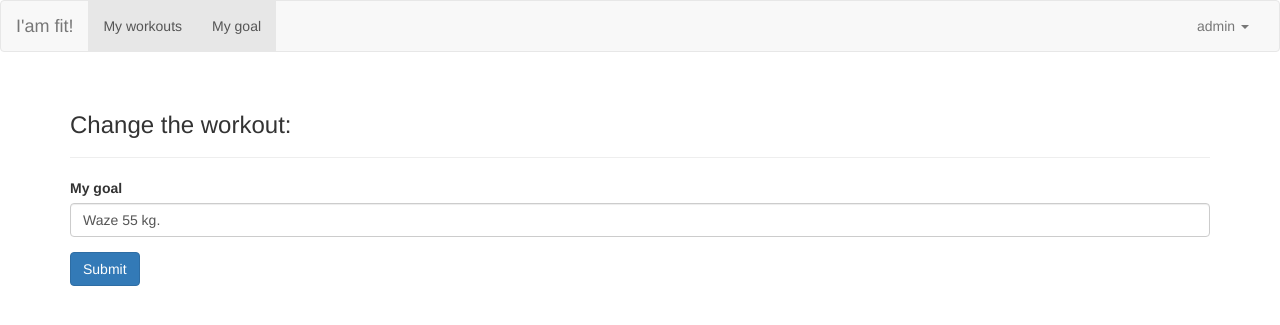
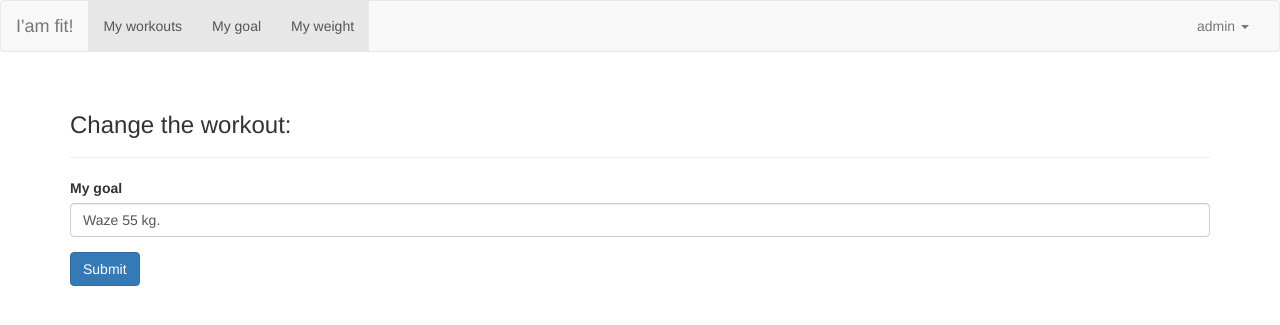
Before and after one commit to pbciesla/I-am-fit, a Django app: page /edit_goal/ in a window 1280 px wide. Shown: the top 325 px of the page. Run offline with Django 3.2, Linux system fonts and the light colour scheme; a user stored in the database is signed in; data comes from the database, SQL or seed files in the repository; both versions use the stored data as it was after the commit; some libraries are stand-ins or nearby versions.

Commit message:
Added ability to monitor the weight.

```diff
--- a/fits/forms.py
+++ b/fits/forms.py
@@ -1,7 +1,7 @@
 from django import forms
 
 # from bootstrap3_datepicker.widgets import DatePickerInput
-from .models import Workout, Goal
+from .models import Workout, Goal, Weight
 
 class WorkoutForm(forms.ModelForm):
   #  date_workout = forms.DateField(widget=DatePickerInput())
@@ -17,3 +17,10 @@ class GoalForm(forms.ModelForm):
         model = Goal
         fields = ['goal']
         labels = {'goal': 'My goal'}
+
+
+class WeightForm(forms.ModelForm):
+    class Meta:
+        model = Weight
+        fields = ['value']
+        labels = {'value': 'My today weight'}
--- a/fits/models.py
+++ b/fits/models.py
@@ -32,7 +32,6 @@ class Workout(models.Model):
     )
     text = models.CharField(max_length=3, choices=workout_type)
     date_added = models.DateTimeField(auto_now_add=True)
-    # date_workout = models.CharField(max_length=10)
     date_workout = models.DateTimeField()
     duration = models.IntegerField()
     owner = models.ForeignKey(User)
@@ -44,6 +43,15 @@ class Workout(models.Model):
         return unicode(self.date_workout)
 
 
+class Weight(models.Model):
+    date_added = models.DateTimeField(auto_now_add=True)
+    owner = models.ForeignKey(User)
+    value = models.FloatField()
+
+    def __str__(self):
+        return str(self.value)
+
+
 #class WorkoutDetails(models.Model):
  #   workout_type = models.ForeignKey(Workout)
   #  name = models.CharField(max_length=200)
--- a/fits/templates/fits/base.html
+++ b/fits/templates/fits/base.html
@@ -30,6 +30,7 @@
               <ul class="nav navbar-nav">
                   <li class="active"><a href='{% url "fits:my_workouts" %}'>My workouts <span class="sr-only">(current)</span></a></li>
                   <li class="active"><a href='{% url "fits:goal" %}'>My goal <span class="sr-only">(current)</span></a></li>
+                  <li class="active"><a href='{% url "fits:my_weight" %}'>My weight <span class="sr-only">(current)</span></a></li>
               </ul>
               <ul class="nav navbar-nav navbar-right">
                   {% if user.is_authenticated %}
--- a/fits/urls.py
+++ b/fits/urls.py
@@ -10,4 +10,6 @@ urlpatterns = [
     url(r'^edit_workout/(?P<workout_id>\d+)/$', views.edit_workout, name='edit_workout'),
     url(r'^goal', views.goal, name='goal'),
     url(r'^edit_goal/$', views.edit_goal, name='edit_goal'),
+    url(r'^weight/$', views.weight, name='my_weight'),
+    url(r'^add_weight/$', views.add_weight, name='add_weight'),
 ]
--- a/fits/views.py
+++ b/fits/views.py
@@ -6,8 +6,8 @@ from django.http import HttpResponseRedirect, Http404
 from django.core.urlresolvers import reverse
 from django.contrib.auth.decorators import login_required
 
-from .models import Workout, Goal
-from .forms import WorkoutForm, GoalForm
+from .models import Workout, Goal, Weight
+from .forms import WorkoutForm, GoalForm, WeightForm
 
 
 def index(request):
@@ -83,3 +83,25 @@ def edit_goal(request):
             return HttpResponseRedirect(reverse('fits:goal'))
     context = {'goal': goal, 'form': form}
     return render(request, 'fits/edit_goal.html', context)
+
+
+@login_required
+def weight(request):
+    my_weight = Weight.objects.filter(owner=request.user).order_by('-date_added')
+    context = {'my_weight': my_weight}
+    return render(request, 'fits/my_weight.html', context)
+
+
+@login_required
+def add_weight(request):
+    if request.method != "POST":
+        form = WeightForm()
+    else:
+        form = WeightForm(request.POST)
+        if form.is_valid():
+            new_weight = form.save(commit=False)
+            new_weight.owner = request.user
+            new_weight.save()
+            return HttpResponseRedirect(reverse('fits:my_weight'))
+    context = {'form': form}
+    return render(request, 'fits/add_weight.html', context)
```
Also changed, not shown: fits/templates/fits/add_weight.html (added, +30 -0 lines), fits/templates/fits/my_weight.html (added, +35 -0 lines), db.sqlite3, 1 other file.
